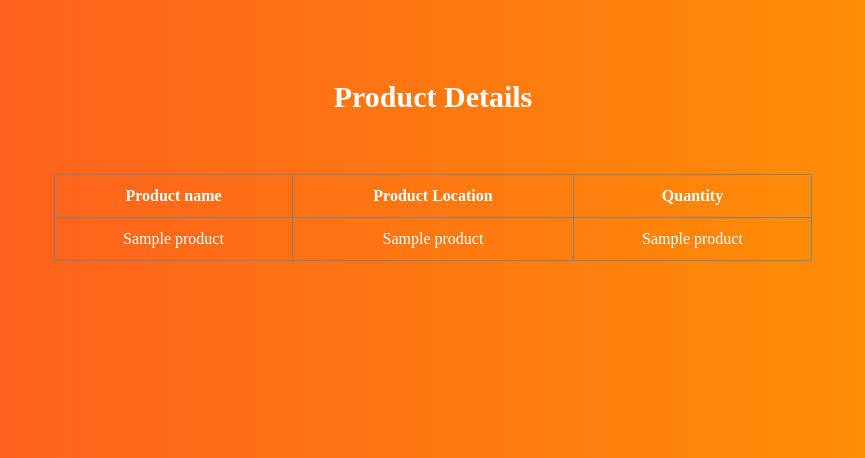
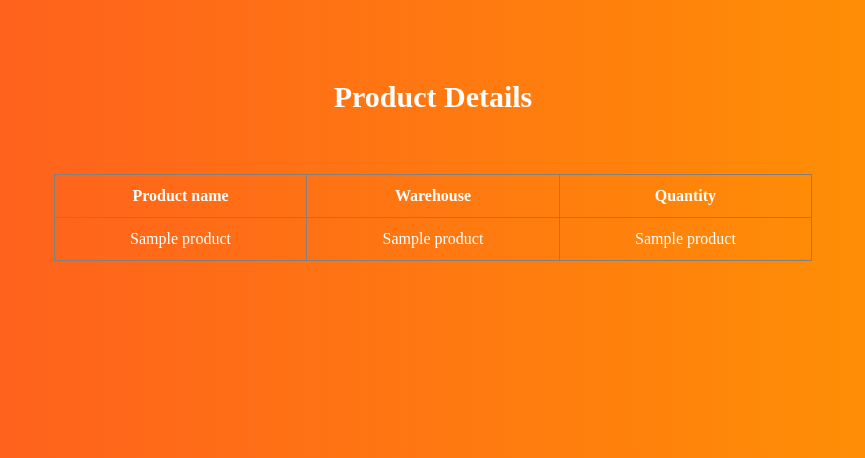
Before and after one commit to Muthukumaran98/inventory, a Flask app: template Inventory/templates/view_all_product.html in a window 1280 px wide. Shown: the top 458 px of the page, without its empty margins (207-1072 px from the left). Run offline with Flask 2, Linux system fonts and the light colour scheme; the template is opened without the code that fills it: most values are stand-ins (such as "Sample title", 1, 10 or a date in 2020).

Commit message:
Update view_all_product.html

```diff
--- a/Inventory/templates/view_all_product.html
+++ b/Inventory/templates/view_all_product.html
@@ -104,7 +104,7 @@ body
 				<tr>
 
 					<th style="color: white;">Product name</th>
-					<th style="color: white;">Product Location</th>
+					<th style="color: white;">Warehouse</th>
 					<th style="color: white;">Quantity</th>
 				</tr>
 				{% for product in products %}
```
